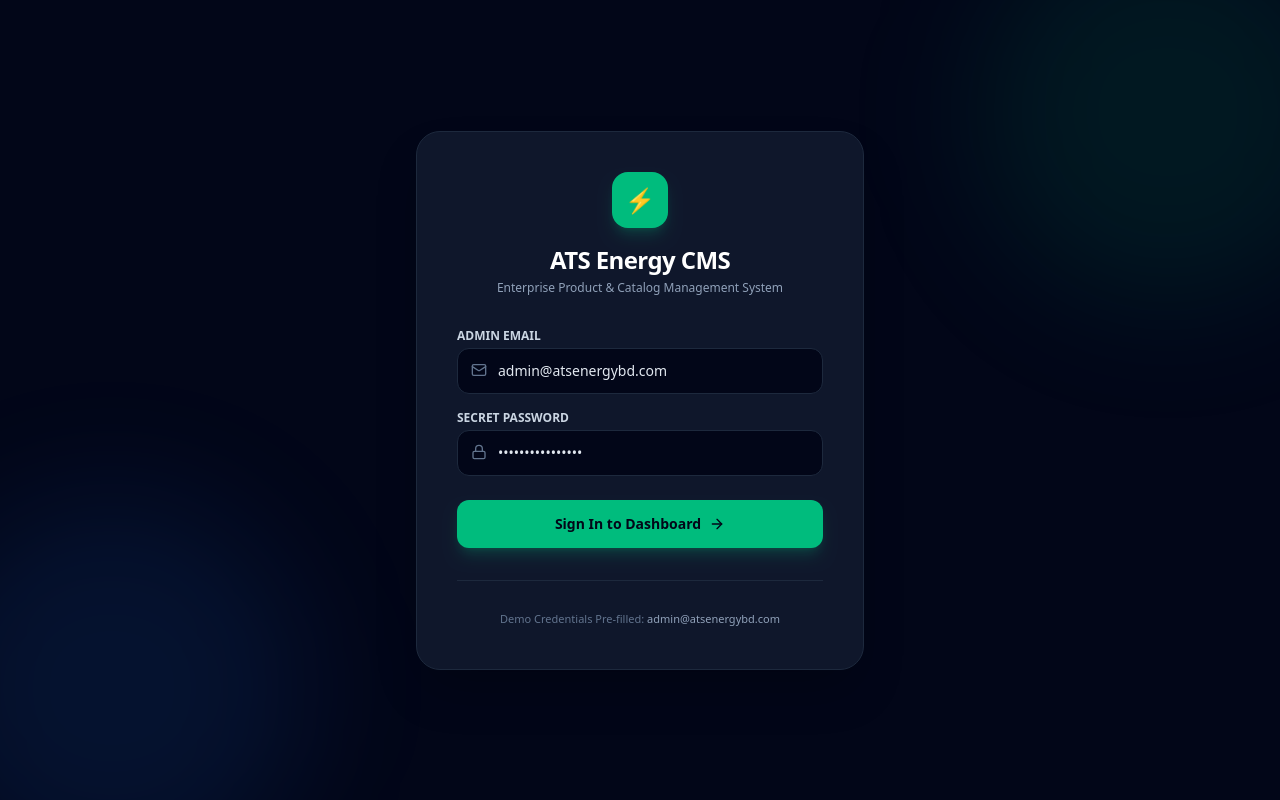
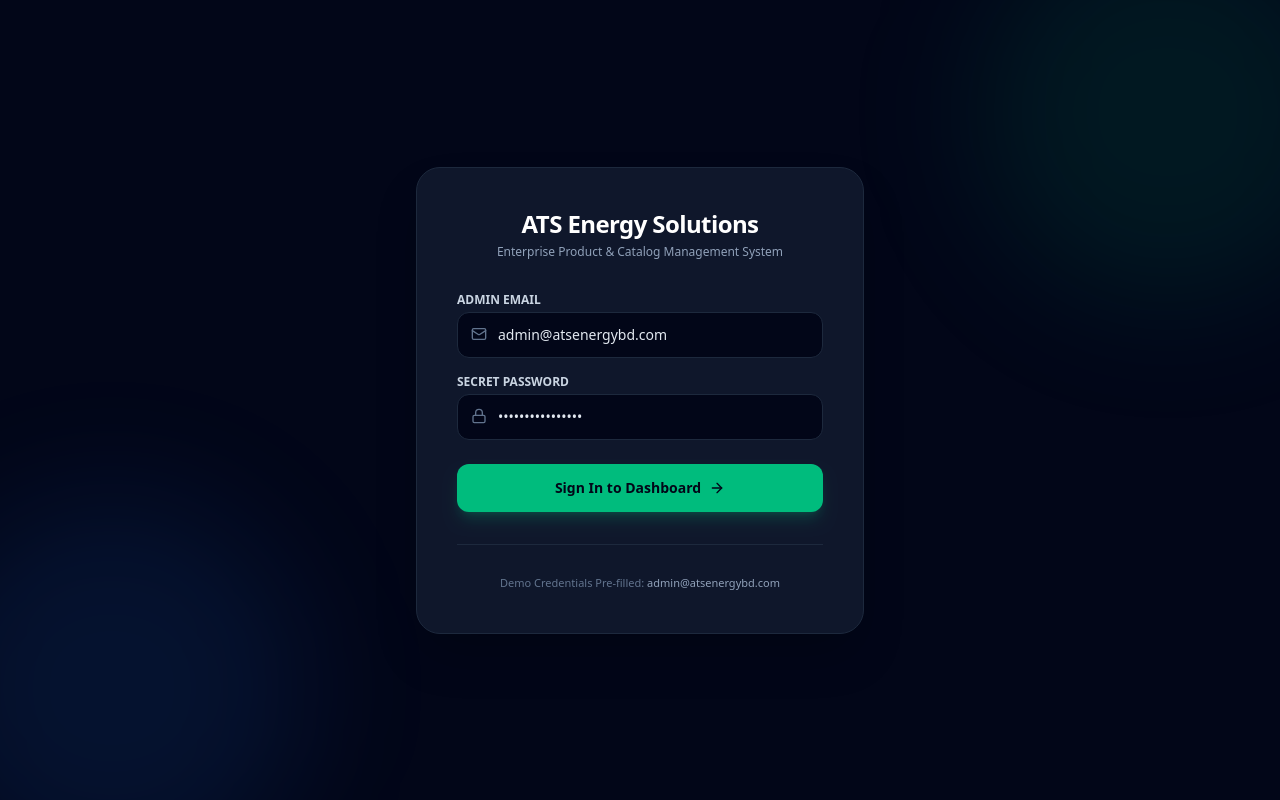
Before and after one commit to ArbeitEmployee/ATS-Energy-Solution, a Next.js app in the folder client/: page /admin/login in a window 1280 px wide. Built offline with nearby package versions, Linux system fonts and the light colour scheme.

Commit message:
feat: update branding in admin login page

```diff
--- a/client/src/app/admin/login/page.tsx
+++ b/client/src/app/admin/login/page.tsx
@@ -53,14 +53,11 @@ export default function AdminLoginPage() {
 
       <div className="max-w-md w-full bg-slate-900 border border-slate-800 rounded-3xl p-8 sm:p-10 shadow-2xl relative z-10">
         <div className="text-center mb-8">
-          <div className="w-14 h-14 bg-emerald-500 rounded-2xl flex items-center justify-center text-slate-950 font-black text-2xl mx-auto mb-4 shadow-lg shadow-emerald-500/20">
-            ⚡
-          </div>
           <h2 className="text-2xl font-black text-white tracking-tight">
-            ATS Energy CMS
+            ATS Energy Solutions
           </h2>
           <p className="text-xs text-slate-400 mt-1">
-            Enterprise Product & Catalog Management System
+            Enterprise Product &amp; Catalog Management System
           </p>
         </div>
 
```
